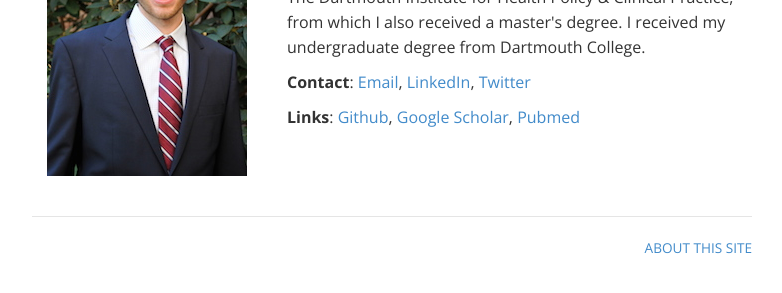
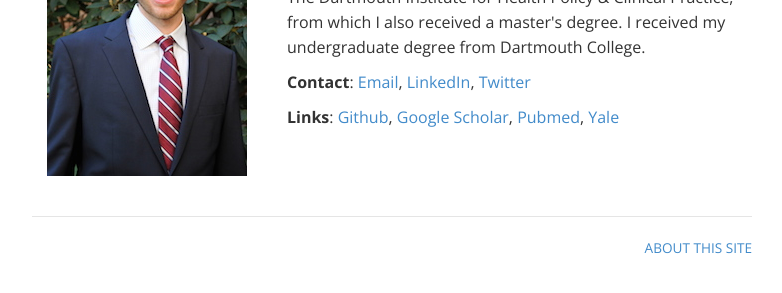
Before and after one commit to wschpero/wschpero.github.io, a Jekyll site: the page built from index.html, in a window 1280 px wide. Shown: the part 220-513 px from the top of the page, without its empty margins (248-1030 px from the left). Built offline with Jekyll 4.4.1, drawn with Linux system fonts in a browser that asks for light colours.

Commit message:
added link

```diff
--- a/index.html
+++ b/index.html
@@ -15,7 +15,7 @@
 
 	<p><b>Contact</b>: <a href="mailto:william.schpero@yale.edu">Email</a>, <a href="http://www.linkedin.com/in/wschpero" target="_blank">LinkedIn</a>, <a href="http://twitter.com/wschpero" target="_blank">Twitter</a></p>
 
-	<p><b>Links</b>: <a href="https://github.com/wschpero" target="_blank">Github</a>, <a href="http://scholar.google.com/citations?hl=en&user=qazWNpoAAAAJ&view_op=list_works&sortby=pubdate" target="_blank">Google Scholar</a>, <a href="http://www.ncbi.nlm.nih.gov/sites/myncbi/collections/public/1b30e3SwzcEU6hO7ZQH4jTP5D/?sort=date&direction=descending" target="_blank">Pubmed</a></p>
+	<p><b>Links</b>: <a href="https://github.com/wschpero" target="_blank">Github</a>, <a href="http://scholar.google.com/citations?hl=en&user=qazWNpoAAAAJ&view_op=list_works&sortby=pubdate" target="_blank">Google Scholar</a>, <a href="http://www.ncbi.nlm.nih.gov/sites/myncbi/collections/public/1b30e3SwzcEU6hO7ZQH4jTP5D/?sort=date&direction=descending" target="_blank">Pubmed</a>, <a href="http://publichealth.yale.edu/hpm/curriculum/phd/directory.aspx" target="_blank">Yale</a></p>
 
 	</div>
 </div>
```
